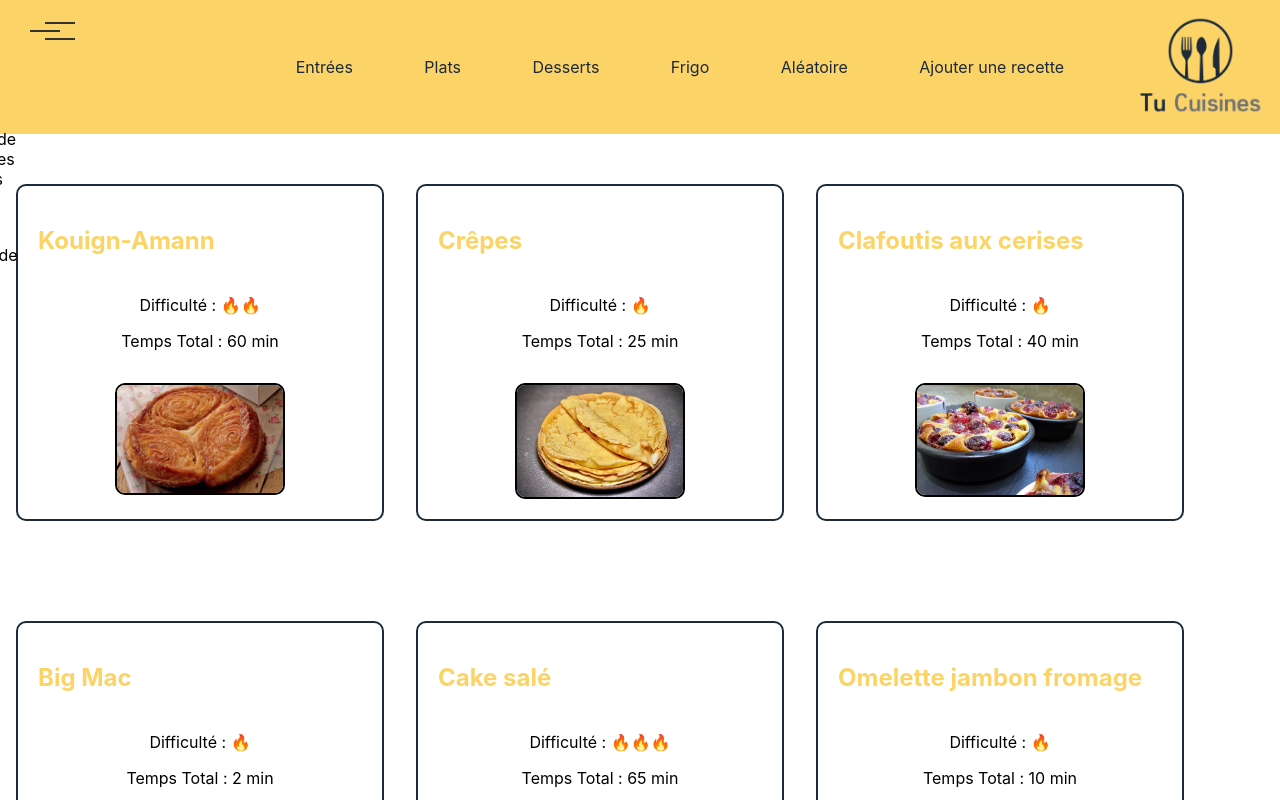
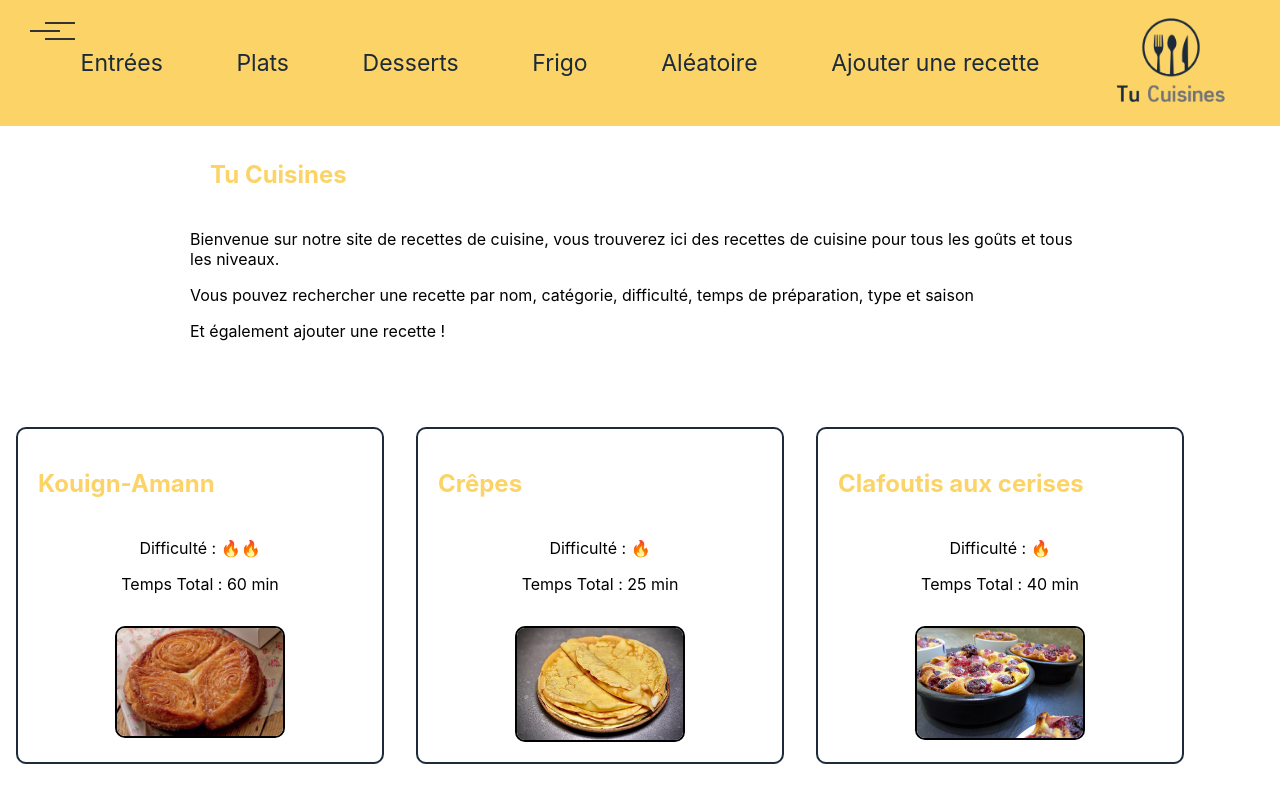
Before and after one commit to tfeutren/cookingRecipeWebsite, a React (Create React App) app in the folder cooking-recipe/: page / in a window 1280 px wide. Shown: the top 800 px of the page. Built offline with nearby package versions, Linux system fonts and the light colour scheme.

Commit message:
""banniere fixe

```diff
--- a/cooking-recipe/src/components/Bienvenue.js
+++ b/cooking-recipe/src/components/Bienvenue.js
@@ -3,7 +3,7 @@ import '../styles/Bienvenue.css';
 
 function Bienvenue() {
   return (
-    <div className='whole'>
+    <div className='bienvenue'>
       <h2>Tu Cuisines</h2>
         <p className='aligne'>Bienvenue sur notre site de recettes de cuisine, vous trouverez ici des recettes de cuisine pour tous les goûts et tous les niveaux.</p>
         <p className='aligne'>Vous pouvez rechercher une recette par nom, catégorie, difficulté, temps de préparation, type et saison</p>
--- a/cooking-recipe/src/pages/Formulaire.js
+++ b/cooking-recipe/src/pages/Formulaire.js
@@ -89,7 +89,7 @@ function Formulaire() {
 
   const handleSubmit = () => {
     alert(
-      `Submitted ${name} ${preparationTime} ${preparationTime} ${cookTime} ${portion} ${difficulty} ${category} ${saison}`
+      "Votre recette a bien été enregistrée !"
     );
 
 
--- a/cooking-recipe/src/styles/AccueilPage.css
+++ b/cooking-recipe/src/styles/AccueilPage.css
@@ -1,6 +1,7 @@
 .Accueil {
     text-align: center;
     background-color: rgb(255, 255, 255);
+    padding-top: 100px;
   }
 
   .Accueil-logo {
--- a/cooking-recipe/src/styles/Banner.css
+++ b/cooking-recipe/src/styles/Banner.css
@@ -1,23 +1,28 @@
 .banner {
+	position: fixed;
+	width : 100%;
 	color: rgb(28, 42, 57);
 	text-align: right;
 	padding: 15px;
 	display: flex;
 	flex-direction: row;
 	background-color: rgb(251, 211, 102);
-	justify-content: flex-end;
 	align-items: center;
+	font-size:23px;
+	justify-content: center;
 }
 
 .link {
 	padding-right: calc(7% - 16px);
-	font-style: bold;
 	color: rgb(28, 42, 57);
 	text-decoration: none;
-	align-items: center;
 }
 
+.link:hover {
+	text-decoration: underline;
+  }
+
 .logo {
-	padding-right: calc(5% - 16px);
-	height: 100px;
+	padding-right: calc(5% - 100px);
+	height: 90px;
 }
--- a/cooking-recipe/src/styles/Bienvenue.css
+++ b/cooking-recipe/src/styles/Bienvenue.css
@@ -6,7 +6,7 @@
     text-decoration: underline;
 }
 
-.whole {
+.bienvenue {
     max-width: 900px;
     margin: 0 auto;
     padding: 20px;
--- a/cooking-recipe/src/styles/Formulaire.css
+++ b/cooking-recipe/src/styles/Formulaire.css
@@ -5,6 +5,7 @@ body {
     sans-serif;
   -webkit-font-smoothing: antialiased;
   -moz-osx-font-smoothing: grayscale;
+
 }
 
 .code {
--- a/cooking-recipe/src/styles/RecipeItem.css
+++ b/cooking-recipe/src/styles/RecipeItem.css
@@ -9,6 +9,7 @@ h2 {
   border: solid 2px black;
   border-radius: 10px;
   width: calc(65% - 16px);
+
 }
 
 ul {
```
